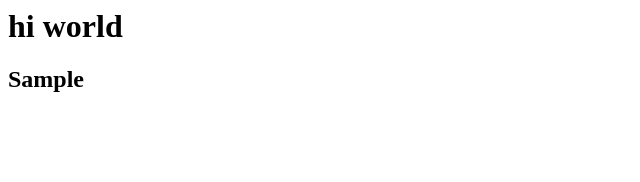
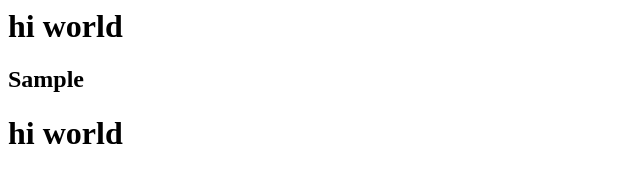
Before and after one commit to echinnasoft/test-repo, a plain HTML site: page index.html in a window 1280 px wide. Shown: the whole page, without its empty margins (0-640 px from the left). Drawn offline with Linux system fonts and the light colour scheme.

Commit message:
commit by chinna

```diff
--- a/index.html
+++ b/index.html
@@ -5,5 +5,6 @@
     <body>
         <h1>hi world</h1>
         <h2>Sample</h2>
+        <h1>hi world </h1>
     </body>
 </html>
```
